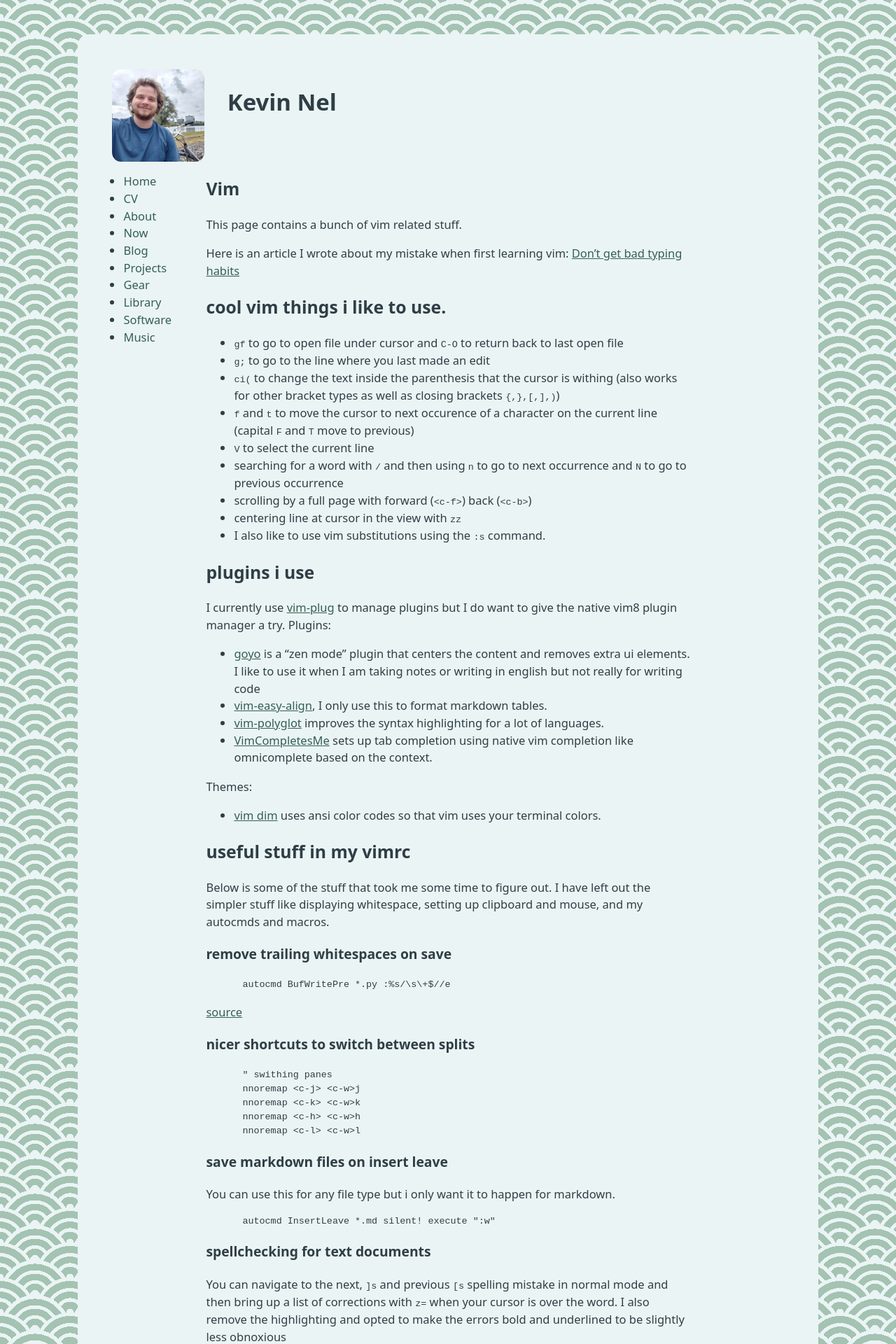
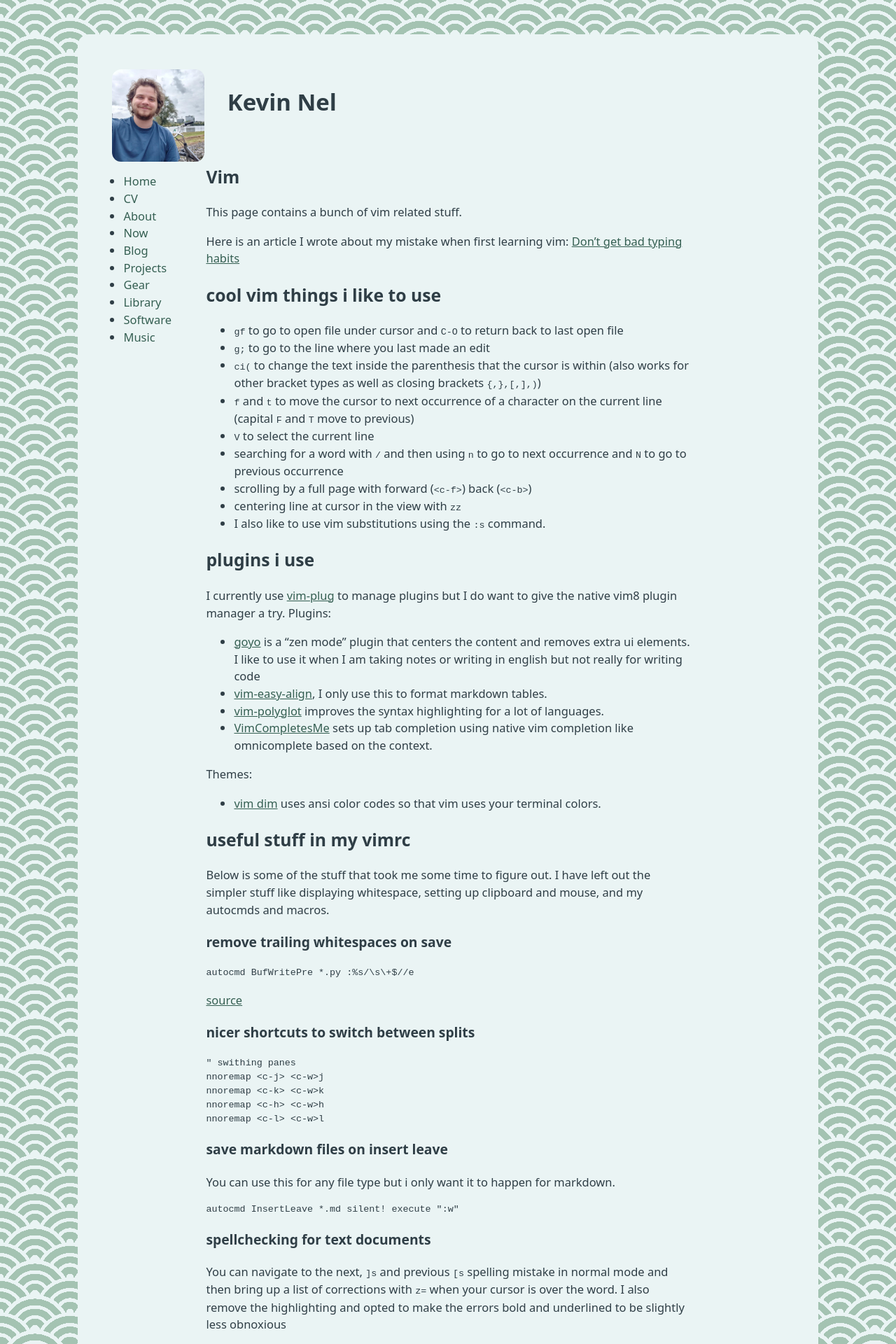
Before and after one commit to kevontheweb/kevontheweb.github.io, a Jekyll site: the page built from _software/vim.md, in a window 1280 px wide. Shown: the top 1920 px of the page at 70% size. Built offline with Jekyll 4.4.1, drawn with Linux system fonts in a browser that asks for light colours.

Commit message:
style fixes

```diff
--- a/_software/vim.md
+++ b/_software/vim.md
@@ -1,17 +1,17 @@
 ---
-title: vim
+title: Vim
 ---
 
 This page contains a bunch of vim related stuff.
 
 Here is an article I wrote about my mistake when first learning vim:  [Don't get bad typing habits](/blog/completed/2020-10-10-touch-typing-and-vim.md)
 
-## cool vim things i like to use.
+## cool vim things i like to use
 
 - ``gf`` to go to open file under cursor and ``C-O`` to return back to last open file
 - ``g;`` to go to the line where you last made an edit
-- ``ci(`` to change the text inside the parenthesis that the cursor is withing (also works for other bracket types as well as closing brackets ``{,},[,],)``)
-- ``f`` and ``t`` to move the cursor to next occurence of a character on the current line (capital ``F`` and ``T`` move to previous)
+- ``ci(`` to change the text inside the parenthesis that the cursor is within (also works for other bracket types as well as closing brackets ``{,},[,],)``)
+- ``f`` and ``t`` to move the cursor to next occurrence of a character on the current line (capital ``F`` and ``T`` move to previous)
 - ``V`` to select the current line
 - searching for a word with ``/`` and then using ``n`` to go to next occurrence and ``N`` to go to previous occurrence
 - scrolling by a full page with forward (``<c-f>``) back (``<c-b>``)
@@ -29,6 +29,7 @@ Plugins:
 - [VimCompletesMe](https://github.com/ackyshake/VimCompletesMe) sets up tab completion using native vim completion like omnicomplete based on the context.
 
 Themes:
+
 - [vim dim](https://github.com/jeffkreeftmeijer/vim-dim) uses ansi color codes so that vim uses your terminal colors.
 
 ## useful stuff in my vimrc
--- a/assets/css/style.css
+++ b/assets/css/style.css
@@ -125,11 +125,16 @@ a:hover.icon {
 }
 
 .post-info-card {
-  flex-basis: 25%;
+  flex-basis: 35%;
+}
+
+.post-info-card p {
+  margin: 0.2rem 0;
 }
 
 .p-name {
-  flex-basis: 75%;
+  margin-top: 0.2rem;
+  flex-basis: 65%;
 }
 
 section.posts {
@@ -183,8 +188,7 @@ article table {
   margin: 0 auto
 }
 
-article img,
-article pre {
+article img {
   margin: 0 auto;
   max-width: 75%;
   display: block;
@@ -194,7 +198,6 @@ article pre {
 article pre {
   max-width: 85%;
   overflow-x: scroll;
-  border-radius: 0px;
 }
 
 article figcaption {
```
Also changed, not shown: _software/electronics.md (+4 -6 lines).
